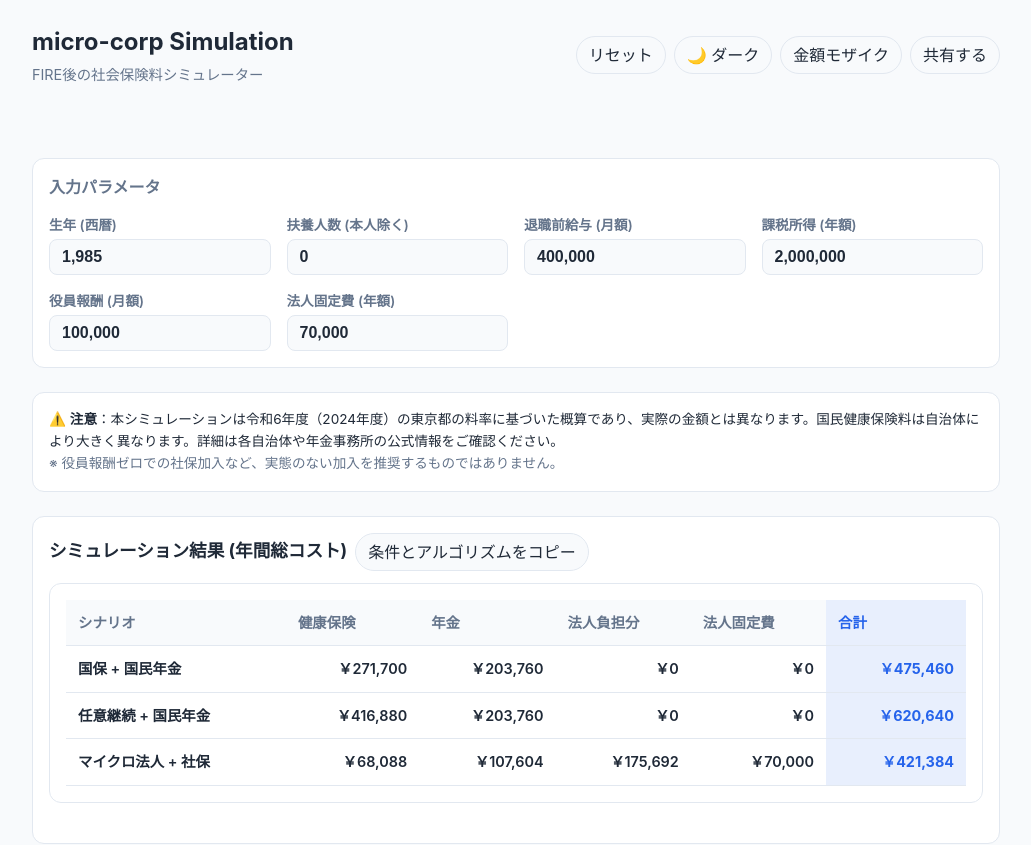
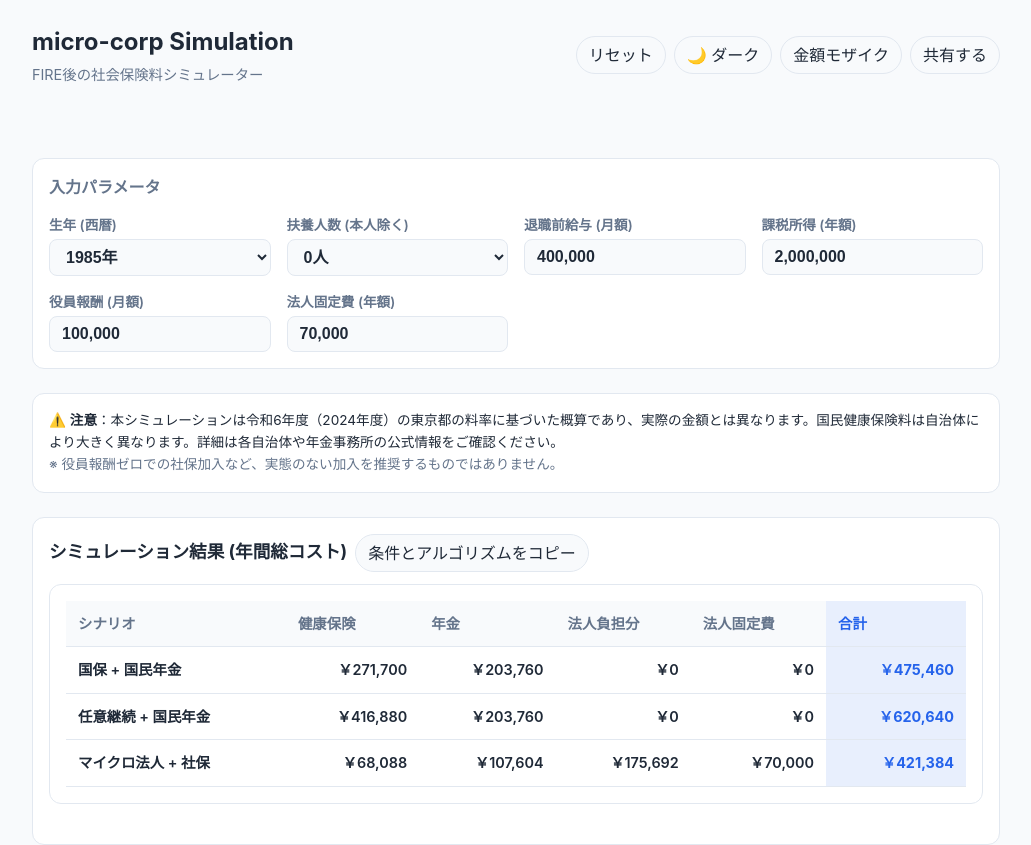
Before and after one commit to freddiefujiwara/micro-corp, a Vue app: page / in a window 1280 px wide. Shown: the top 845 px of the page, without its empty margins (124-1155 px from the left). Built offline with nearby package versions, Linux system fonts and the light colour scheme.

Commit message:
生年と扶養人数入力をセレクトボックス化

```diff
--- a/src/components/InputForm.vue
+++ b/src/components/InputForm.vue
@@ -2,13 +2,21 @@
   <div class="card fire-form-grid">
     <h2>入力パラメータ</h2>
     <div class="form-container">
-      <BaseNumberField
-        v-for="field in formFields"
-        :key="field.key"
-        v-model="localParams[field.key]"
-        :label="field.label"
-        :masked="isMosaic && field.sensitive"
-      />
+      <template v-for="field in formFields" :key="field.key">
+        <BaseSelectField
+          v-if="field.type === 'select'"
+          v-model="localParams[field.key]"
+          :label="field.label"
+          :options="field.options"
+          :masked="isMosaic && field.sensitive"
+        />
+        <BaseNumberField
+          v-else
+          v-model="localParams[field.key]"
+          :label="field.label"
+          :masked="isMosaic && field.sensitive"
+        />
+      </template>
     </div>
   </div>
 </template>
@@ -17,6 +25,7 @@
 import { reactive, watch } from 'vue';
 import { FORM_FIELDS } from '../constants/simulation.js';
 import BaseNumberField from './atoms/BaseNumberField.vue';
+import BaseSelectField from './atoms/BaseSelectField.vue';
 
 const props = defineProps({
   modelValue: {
--- /dev/null
+++ b/src/components/atoms/BaseSelectField.vue
@@ -0,0 +1,71 @@
+<template>
+  <div class="form-item" :class="{ 'mosaic-blur': masked }">
+    <label>{{ label }}</label>
+    <select :value="modelValue" @change="onChange">
+      <option
+        v-for="option in options"
+        :key="option.value"
+        :value="option.value"
+      >
+        {{ option.label }}
+      </option>
+    </select>
+  </div>
+</template>
+
+<script setup>
+const props = defineProps({
+  label: {
+    type: String,
+    required: true,
+  },
+  modelValue: {
+    type: Number,
+    required: true,
+  },
+  options: {
+    type: Array,
+    required: true,
+  },
+  masked: {
+    type: Boolean,
+    default: false,
+  },
+});
+
+const emit = defineEmits(['update:modelValue']);
+
+const onChange = (event) => {
+  emit('update:modelValue', Number(event.target.value));
+};
+</script>
+
+<style scoped>
+.form-item {
+  display: flex;
+  flex-direction: column;
+  gap: 4px;
+}
+
+label {
+  font-size: 0.85rem;
+  font-weight: 600;
+  color: var(--muted);
+}
+
+select {
+  background: var(--surface-elevated);
+  border: 1px solid var(--border);
+  color: var(--text);
+  padding: 8px 12px;
+  border-radius: 8px;
+  font-size: 1rem;
+  font-weight: 700;
+  width: 100%;
+}
+
+select:focus {
+  outline: none;
+  border-color: var(--primary);
+}
+</style>
--- a/src/constants/simulation.js
+++ b/src/constants/simulation.js
@@ -1,3 +1,15 @@
+const currentYear = new Date().getFullYear();
+
+const birthYearOptions = Array.from({ length: currentYear - 1949 }, (_, index) => {
+  const year = currentYear - index;
+  return { value: year, label: `${year}年` };
+});
+
+const dependentOptions = Array.from({ length: 11 }, (_, dependents) => ({
+  value: dependents,
+  label: `${dependents}人`,
+}));
+
 export const DEFAULT_PARAMS = {
   birthYear: 1985,
   dependents: 0,
@@ -8,10 +20,22 @@ export const DEFAULT_PARAMS = {
 };
 
 export const FORM_FIELDS = [
-  { key: 'birthYear', label: '生年 (西暦)', sensitive: false },
-  { key: 'dependents', label: '扶養人数 (本人除く)', sensitive: false },
-  { key: 'previousSalary', label: '退職前給与 (月額)', sensitive: true },
-  { key: 'taxableIncome', label: '課税所得 (年額)', sensitive: true },
-  { key: 'monthlyRemuneration', label: '役員報酬 (月額)', sensitive: true },
-  { key: 'corporateFixedCost', label: '法人固定費 (年額)', sensitive: true },
+  {
+    key: 'birthYear',
+    label: '生年 (西暦)',
+    sensitive: false,
+    type: 'select',
+    options: birthYearOptions,
+  },
+  {
+    key: 'dependents',
+    label: '扶養人数 (本人除く)',
+    sensitive: false,
+    type: 'select',
+    options: dependentOptions,
+  },
+  { key: 'previousSalary', label: '退職前給与 (月額)', sensitive: true, type: 'number' },
+  { key: 'taxableIncome', label: '課税所得 (年額)', sensitive: true, type: 'number' },
+  { key: 'monthlyRemuneration', label: '役員報酬 (月額)', sensitive: true, type: 'number' },
+  { key: 'corporateFixedCost', label: '法人固定費 (年額)', sensitive: true, type: 'number' },
 ];
```
